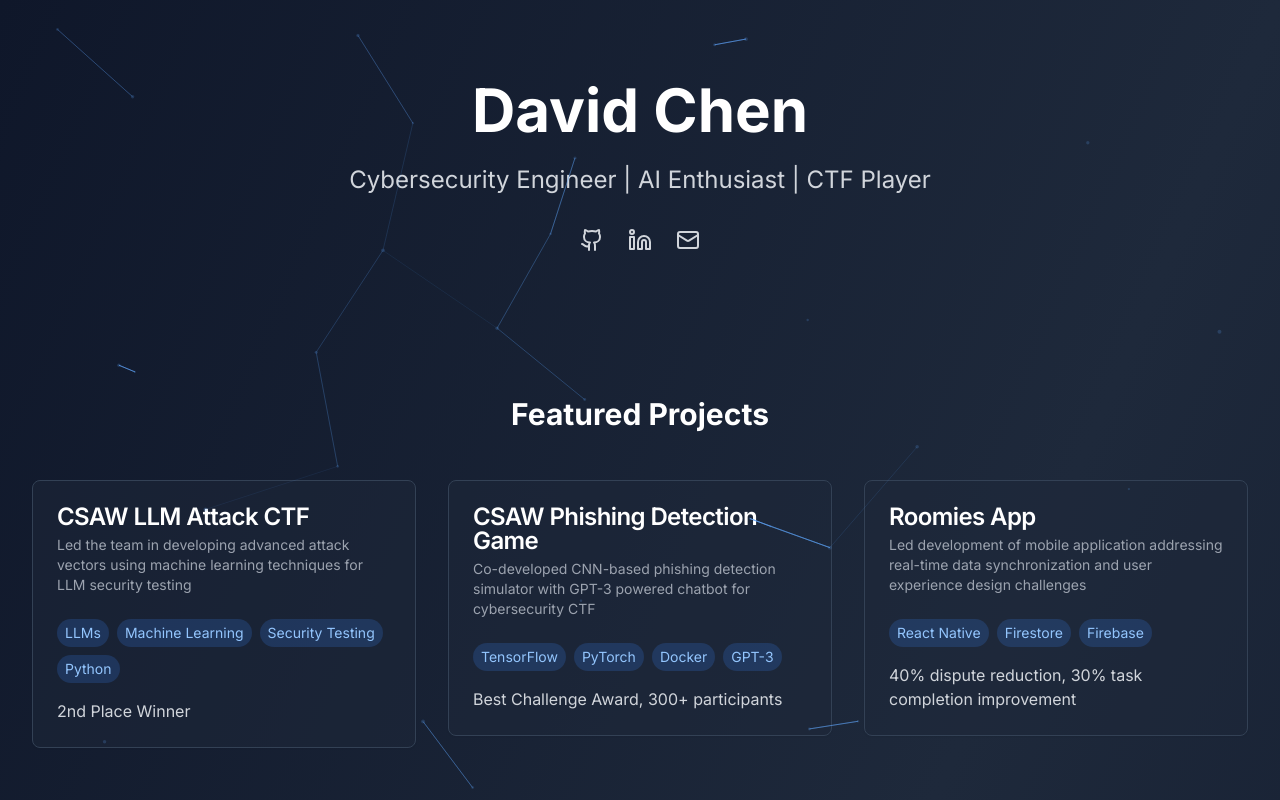
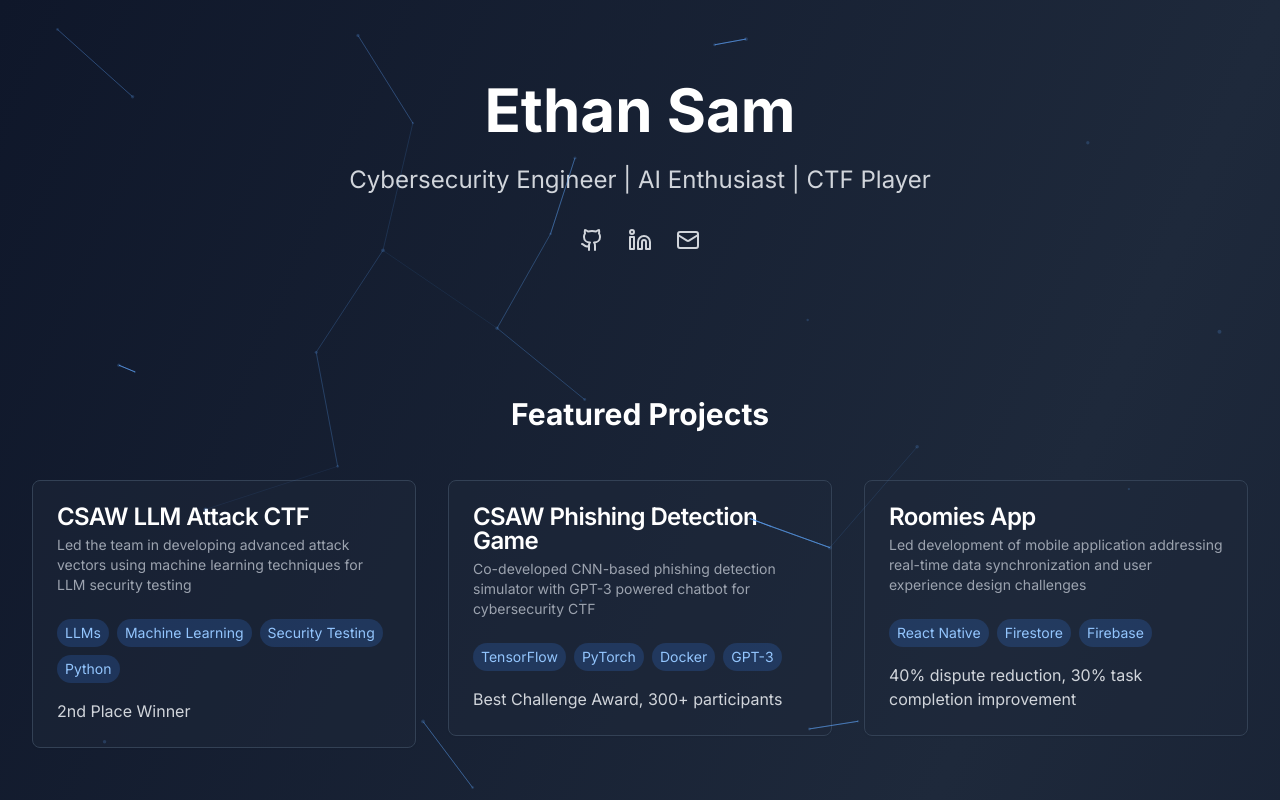
Before and after one commit to esamnyu/personal_portfolio, a Next.js app: page / in a window 1280 px wide. Shown: the top 800 px of the page. Built offline with nearby package versions, Linux system fonts and the light colour scheme.

Commit message:
Reverted to past name

```diff
--- a/src/components/Portfolio.tsx
+++ b/src/components/Portfolio.tsx
@@ -163,7 +163,7 @@
         <div className="max-w-7xl mx-auto">
           <div className="text-center">
             <h1 className="text-4xl sm:text-5xl md:text-6xl font-bold text-white mb-6">
-              David Chen
+              Ethan Sam
             </h1>
             <p className="text-xl sm:text-2xl text-gray-300 mb-8">
               Cybersecurity Engineer | AI Enthusiast | CTF Player
```
